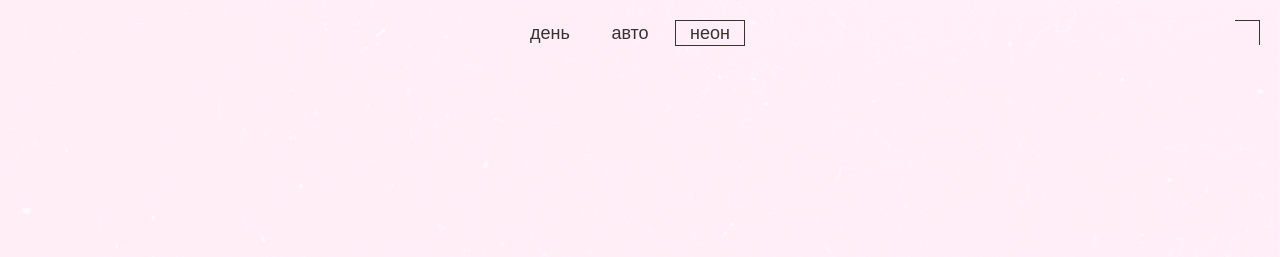
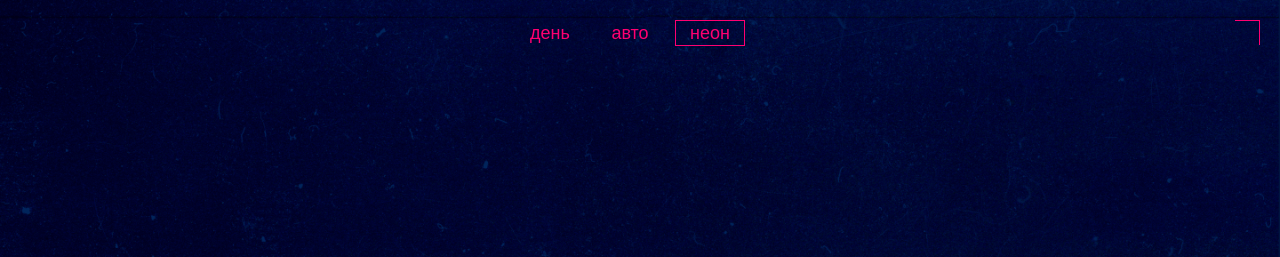
Before and after one commit to RayRayLey/slozhno-sosredotochitsya-fd, a plain HTML site: page index.html in a window 1280 px wide. Both pictures are taken after a click on the button "неон". Shown: the top 257 px of the page. Drawn offline with Linux system fonts and the light colour scheme.

Commit message:
Update dark.css

```diff
--- a/styles/dark.css
+++ b/styles/dark.css
@@ -9,4 +9,12 @@
     Так стили написанные ниже будут иметь больший вес,
     чем стили в медиазапросе предпочтений пользователя
   */
+  --page-background: url("/images/cover-image-dark.png");
+  --main-title-color: #000028;
+  --main-background-color: #000028;
+  --main-text-color: #F1B2CE;
+  --accent-color: #FF0070;
+  --accent-text-color: #FF0070;
+  --hover-color: #FF007066;
+  --decorative-color: #DB00FF;
 }
```
